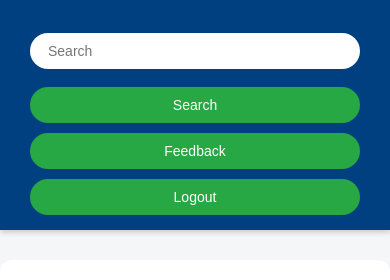
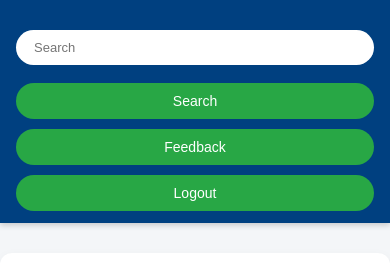
Before and after one commit to Prashanth32124/CampusKartfrontend, a React (Create React App) app: page /Newhomepage in a window 390 px wide. Shown: the top 280 px of the page. Built offline with nearby package versions, Linux system fonts and the light colour scheme; sample sign-in values are in the browser's storage.

Commit message:
Added data  and logic

```diff
--- a/src/CSS/Newhomepage.css
+++ b/src/CSS/Newhomepage.css
@@ -62,13 +62,13 @@ body {
   padding: 20px;
   background: #fff;
   border-radius: 12px;
+  box-shadow: 0 4px 12px rgba(0, 0, 0, 0.05);
 }
 
 #h3 {
   text-align: center;
   font-size: 40px;
   margin-bottom: 30px;
-  background: #e6f0ff;
   padding: 12px 20px;
   border-radius: 10px;
   background-image: url('/images/homehead.png');
@@ -145,6 +145,7 @@ body {
   .navbar {
     flex-direction: column;
     align-items: flex-start;
+    padding: 15px;
   }
 
   .nav-buttons {
@@ -166,7 +167,7 @@ body {
   }
 }
 
-/* Mobile */
+/* Mobiles */
 @media screen and (max-width: 576px) {
   #h3 {
     font-size: 26px;
@@ -200,4 +201,12 @@ body {
   #Lcontainer {
     padding: 15px;
   }
+
+  .navbar {
+    padding: 12px 16px;
+  }
+
+  #search {
+    font-size: 13px;
+  }
 }
```
